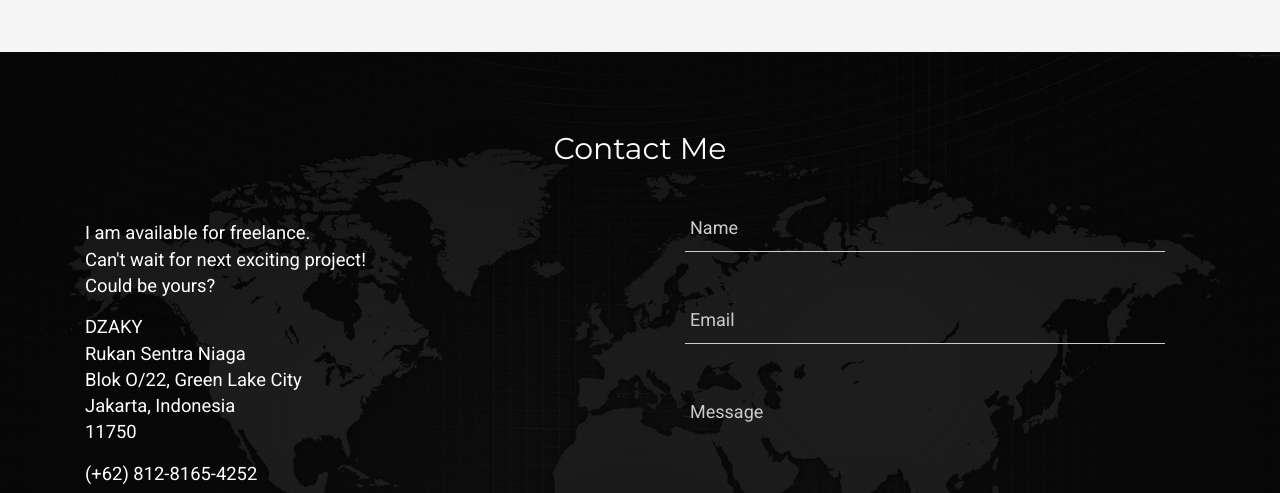
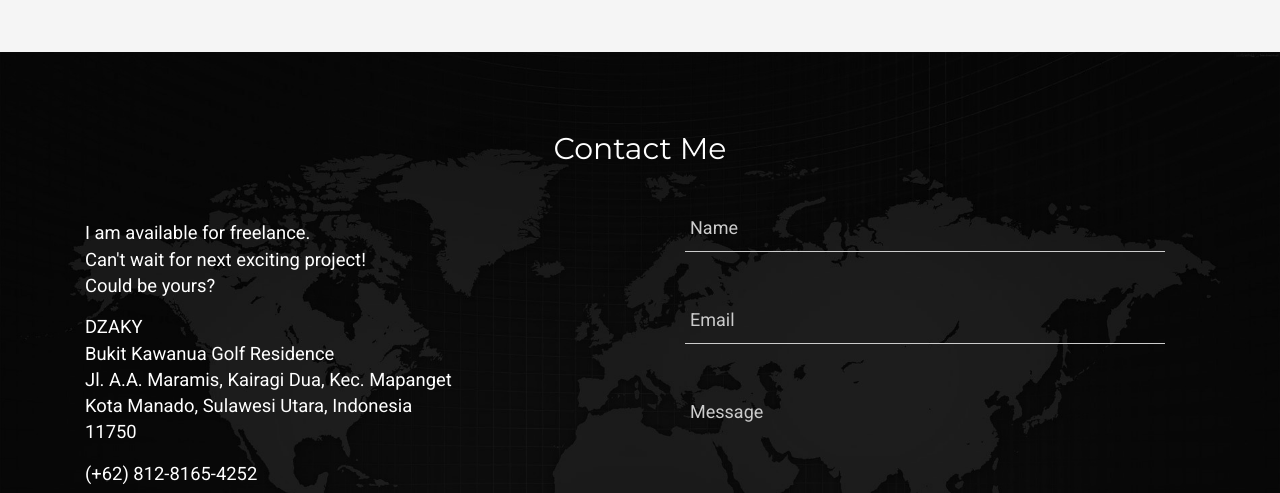
Before and after one commit to thedzakyhidayat/thedzakyhidayat.github.io, a plain HTML site: page index.html in a window 1280 px wide. Shown: the part 2841-3334 px from the top of the page. Drawn offline with nearby package versions, Linux system fonts and the light colour scheme.

Commit message:
Update index.html

```diff
--- a/index.html
+++ b/index.html
@@ -152,9 +152,9 @@
                 </p>
                 <p> DZAKY<br>
                     <a href="https://www.google.co.id/maps/@-6.1804829,106.7109248,19z" target="_blank">
-                    Rukan Sentra Niaga<br>
-                    Blok O/22, Green Lake City<br>
-                    Jakarta, Indonesia<br>
+                    Bukit Kawanua Golf Residence<br>
+                    Jl. A.A. Maramis, Kairagi Dua, Kec. Mapanget<br>
+                    Kota Manado, Sulawesi Utara, Indonesia<br>
                     11750
                     </a>
                 </p>
```
